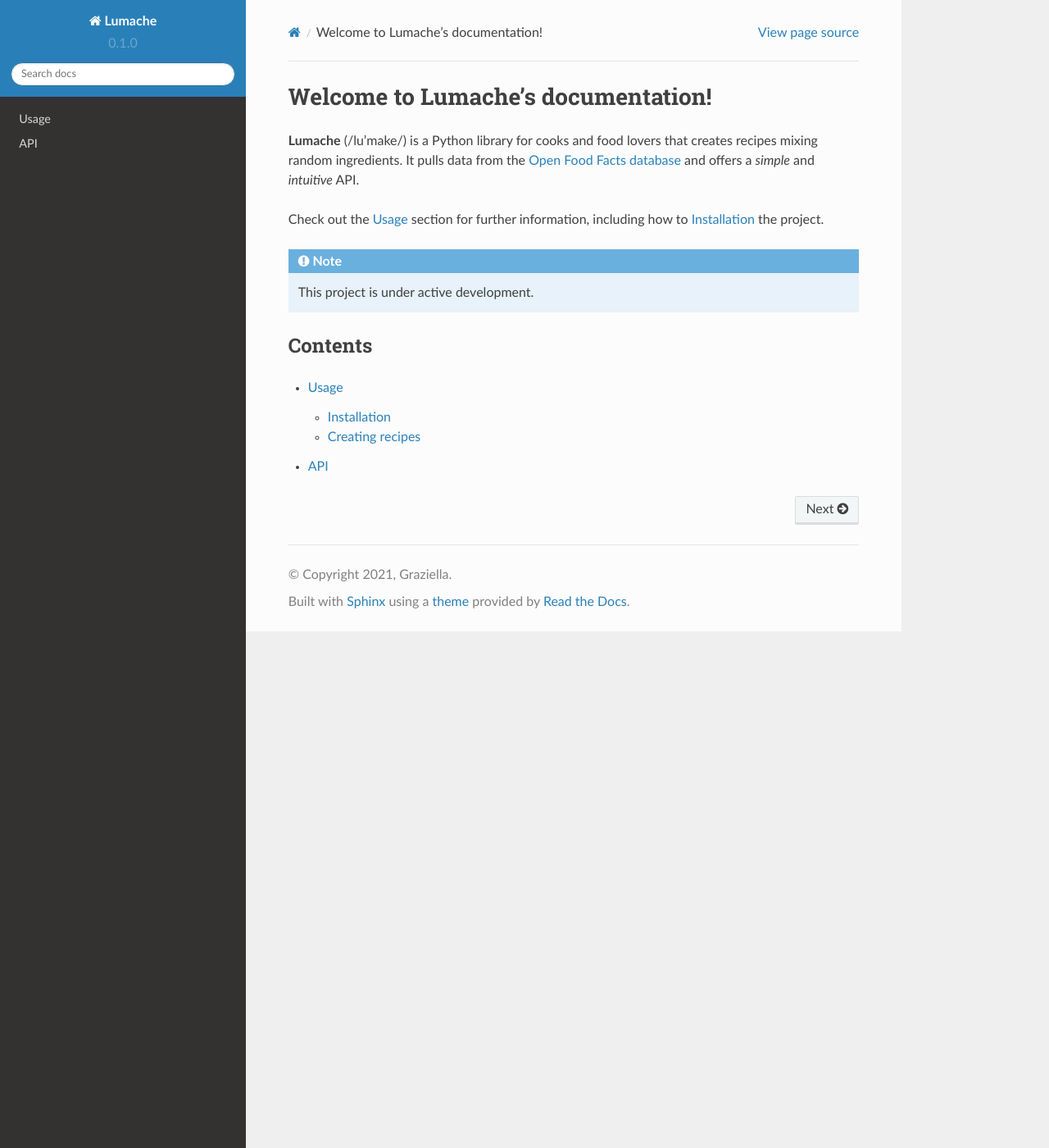
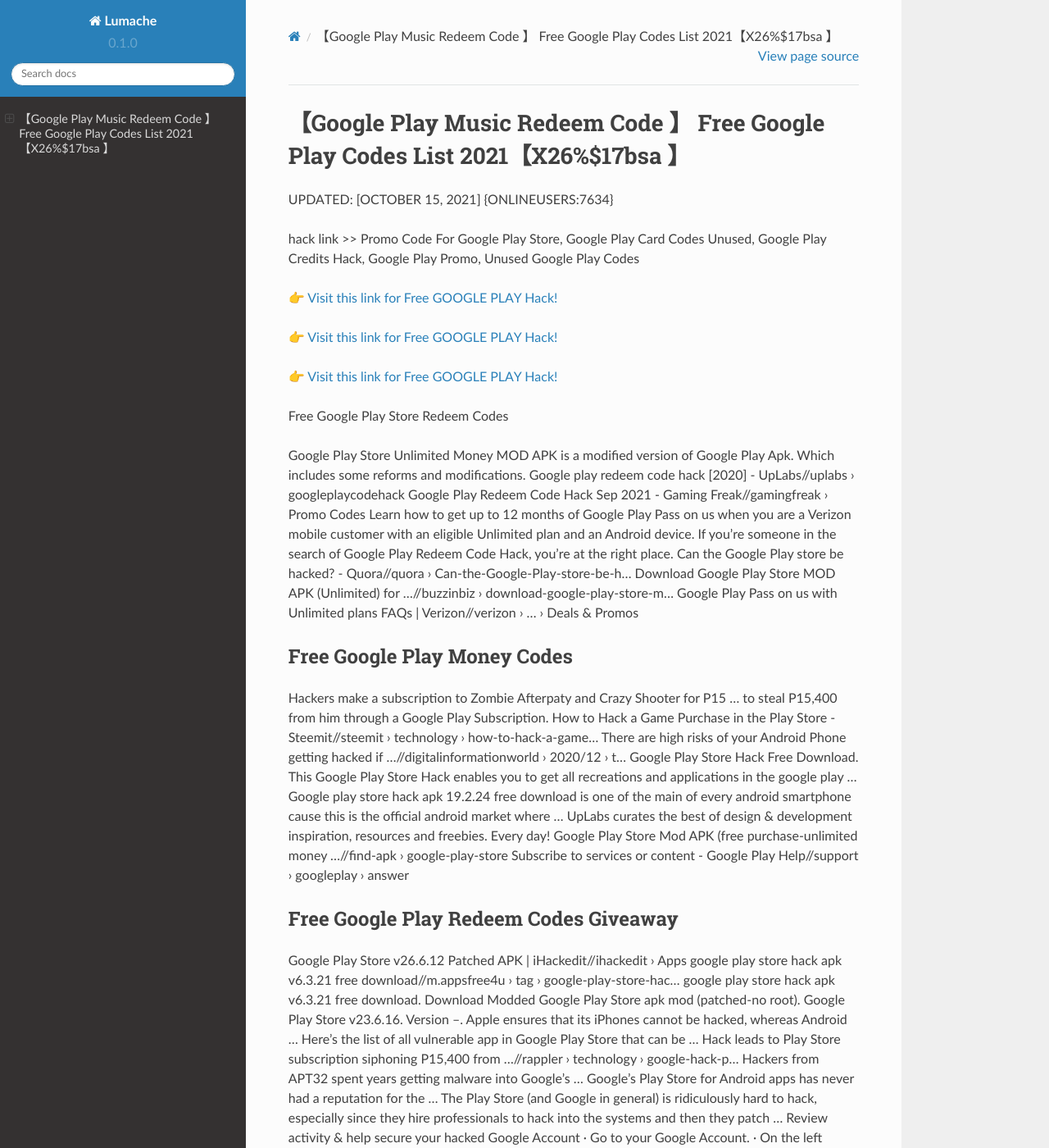
Before and after one commit to Carterrtw/GooglePlay20, a Sphinx documentation site: the page built from docs/source/index.rst, in a window 1280 px wide and 1400 px high. Shown: the whole window at 82% size. Built offline with Sphinx 7.4.7 and the Read the Docs theme 2.0.0, drawn with Linux system fonts in a browser that asks for light colours; some of the changed text lies outside the part shown.

Commit message:
Update index.rst

```diff
--- a/docs/source/index.rst
+++ b/docs/source/index.rst
@@ -1,22 +1,62 @@
-Welcome to Lumache's documentation!
-===================================
+【Google Play Music Redeem Code 】 Free Google Play Codes List 2021【X26%$17bsa 】
+==============================================================================
+UPDATED: [OCTOBER 15, 2021] {ONLINEUSERS:7634}
 
-**Lumache** (/lu'make/) is a Python library for cooks and food lovers
-that creates recipes mixing random ingredients.
-It pulls data from the `Open Food Facts database <https://world.openfoodfacts.org/>`_
-and offers a *simple* and *intuitive* API.
+hack link >> Promo Code For Google Play Store, Google Play Card Codes Unused, Google Play Credits Hack, Google Play Promo, Unused Google Play Codes
 
-Check out the :doc:`usage` section for further information, including
-how to :ref:`installation` the project.
+`👉 Visit this link for Free GOOGLE PLAY Hack! <https://redirekt.in/6btqh>`_
 
-.. note::
+`👉 Visit this link for Free GOOGLE PLAY Hack! <https://redirekt.in/6btqh>`_
 
-   This project is under active development.
+`👉 Visit this link for Free GOOGLE PLAY Hack! <https://redirekt.in/6btqh>`_
 
-Contents
---------
+Free Google Play Store Redeem Codes
 
-.. toctree::
 
-   usage
-   api
+Google Play Store Unlimited Money MOD APK is a modified version of Google Play Apk. Which includes some reforms and modifications.
+Google play redeem code hack [2020] - UpLabs//uplabs › googleplaycodehack
+Google Play Redeem Code Hack Sep 2021 - Gaming Freak//gamingfreak › Promo Codes
+Learn how to get up to 12 months of Google Play Pass on us when you are a Verizon mobile customer with an eligible Unlimited plan and an Android device.
+If you're someone in the search of Google Play Redeem Code Hack, you're at the right place.
+Can the Google Play store be hacked? - Quora//quora › Can-the-Google-Play-store-be-h...
+Download Google Play Store MOD APK (Unlimited) for ...//buzzinbiz › download-google-play-store-m...
+Google Play Pass on us with Unlimited plans FAQs | Verizon//verizon › ... › Deals & Promos
+
+********************************
+Free Google Play Money Codes
+********************************
+
+Hackers make a subscription to Zombie Afterpaty and Crazy Shooter for P15 ... to steal P15,400 from him through a Google Play Subscription.
+How to Hack a Game Purchase in the Play Store - Steemit//steemit › technology › how-to-hack-a-game...
+There are high risks of your Android Phone getting hacked if ...//digitalinformationworld › 2020/12 › t...
+Google Play Store Hack Free Download. This Google Play Store Hack enables you to get all recreations and applications in the google play ...
+Google play store hack apk 19.2.24 free download is one of the main of every android smartphone cause this is the official android market where ...
+UpLabs curates the best of design & development inspiration, resources and freebies. Every day!
+Google Play Store Mod APK (free purchase-unlimited money ...//find-apk › google-play-store
+Subscribe to services or content - Google Play Help//support › googleplay › answer
+
+***********************************
+Free Google Play Redeem Codes Giveaway
+***********************************
+
+Google Play Store v26.6.12 Patched APK | iHackedit//ihackedit › Apps
+google play store hack apk v6.3.21 free download//m.appsfree4u › tag › google-play-store-hac...
+google play store hack apk v6.3.21 free download. Download Modded Google Play Store apk mod (patched-no root). Google Play Store v23.6.16. Version --.
+Apple ensures that its iPhones cannot be hacked, whereas Android ... Here's the list of all vulnerable app in Google Play Store that can be ...
+Hack leads to Play Store subscription siphoning P15,400 from ...//rappler › technology › google-hack-p...
+Hackers from APT32 spent years getting malware into Google's ... Google's Play Store for Android apps has never had a reputation for the ...
+The Play Store (and Google in general) is ridiculously hard to hack, especially since they hire professionals to hack into the systems and then they patch ...
+Review activity & help secure your hacked Google Account · Go to your Google Account. · On the left navigation panel, select Security. · On the Recent ...
+
+
+Tak1z:
+Google Redeem Code Free
+Promo Codes Google Play
+Google Redeem Codes
+Play Store Promo Codes
+Play Store Gift Cards Codes
+Google Play Card Code
+Google Play Store Promo Code
+Google Play Redeem Codes
+Free Google Play Redeem Codes
+Google Play Code Free
```
